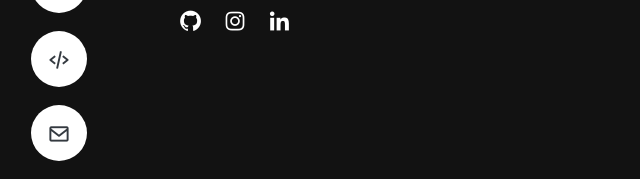
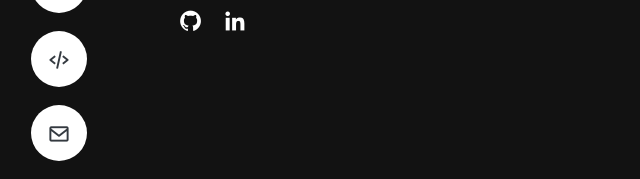
Before and after one commit to Thakkar-Khushang/Thakkar-Khushang.github.io, a plain HTML site: page index.html in a window 1280 px wide. Shown: the part 443-622 px from the top of the page, 0-640 px from the left. Drawn offline with nearby package versions, Linux system fonts and the light colour scheme.

Commit message:
commenting out instagram icon from hero section

```diff
--- a/index.html
+++ b/index.html
@@ -62,7 +62,7 @@
       <div class="hero-content">Welcome to my Portfolio Website</div>
       <div class="social-links">
         <a href="https://github.com/Thakkar-Khushang" class="github" target="_blank"><i class="bx bxl-github"></i></a>
-        <a href="https://www.instagram.com/khushang.thakkar" class="instagram" target="_blank"><i class="bx bxl-instagram"></i></a>
+        <!-- <a href="https://www.instagram.com/khushang.thakkar" class="instagram" target="_blank"><i class="bx bxl-instagram"></i></a> -->
         <a href="https://www.linkedin.com/in/thakkar-khushang/" class="linkedin" target="_blank"><i class="bx bxl-linkedin"></i></a>
       </div>
 
```
